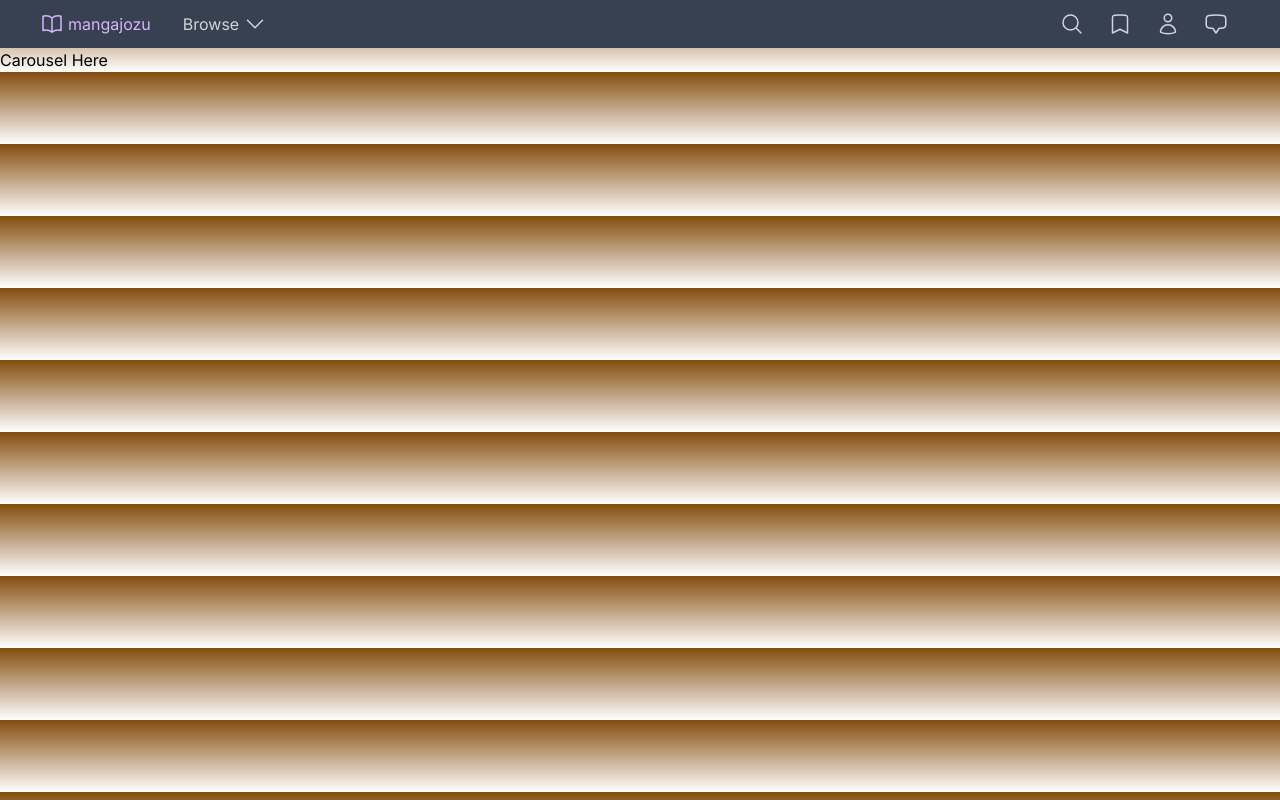
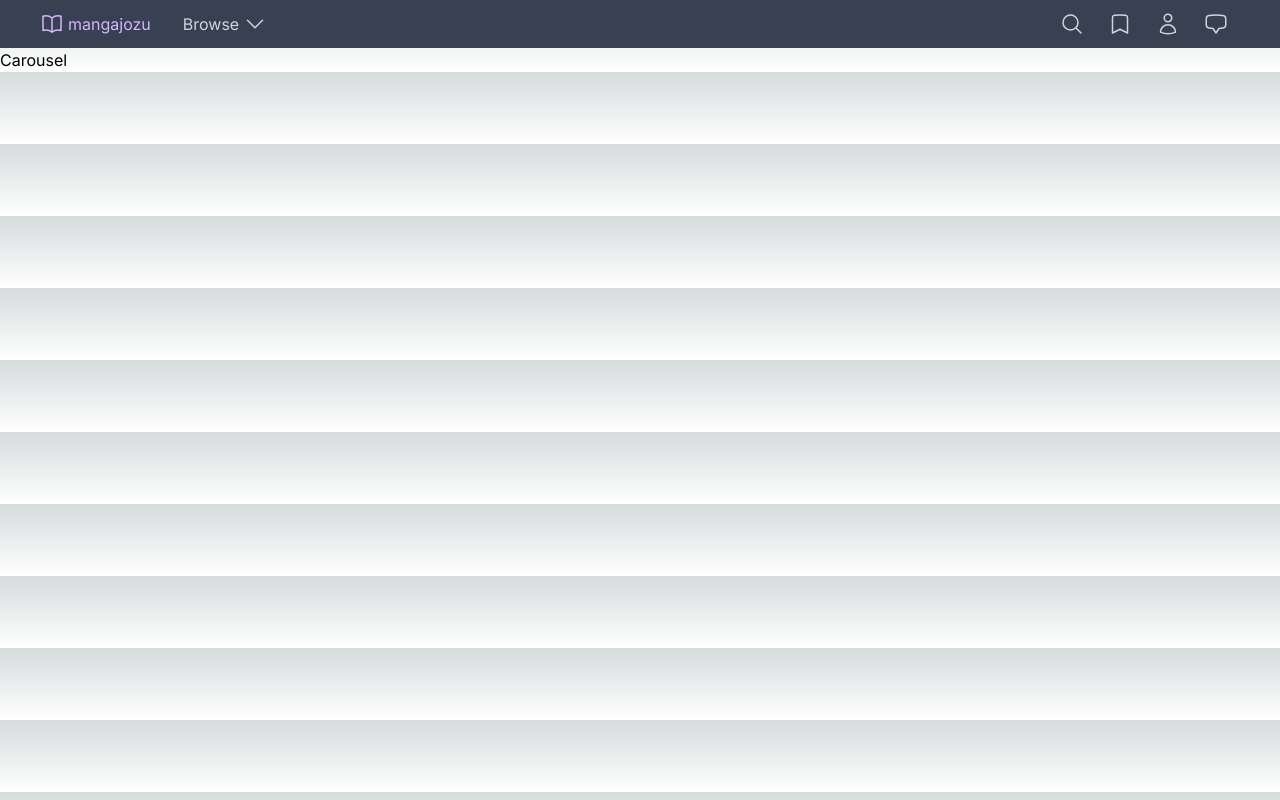
Before and after one commit to BrandonCarp/mangajozufrontend, a Next.js app: page / in a window 1280 px wide. Built offline with nearby package versions, Linux system fonts and the light colour scheme.

Commit message:
carousel update

```diff
--- a/app/layout.tsx
+++ b/app/layout.tsx
@@ -17,7 +17,7 @@ export default function RootLayout({
 }>) {
   return (
     <html lang="en">
-      <body className={`${inter.className} antialiased bg-yellow-800`}>
+      <body className={`${inter.className} antialiased `}>
         <Navbar />
 
         {children}
--- a/app/ui/home-carrousel.tsx
+++ b/app/ui/home-carrousel.tsx
@@ -1,11 +1,10 @@
-"use client"
-import Image from "next/image"
-import eov from './images/eov.jpeg'
-
-
+// import Image from "next/image";
+// import eov from "./images/eov.jpeg";
+// import img1 from "./images/img1.jpeg";
+// import img2 from "./images/img2.jpeg";
 
 export default function Carousel() {
-  return <h1>
-    Carousel Here
-  </h1>
+  return <h1>Carousel</h1>;
 }
+// Create custom reusable carousel component
+// DOnt use library
```
